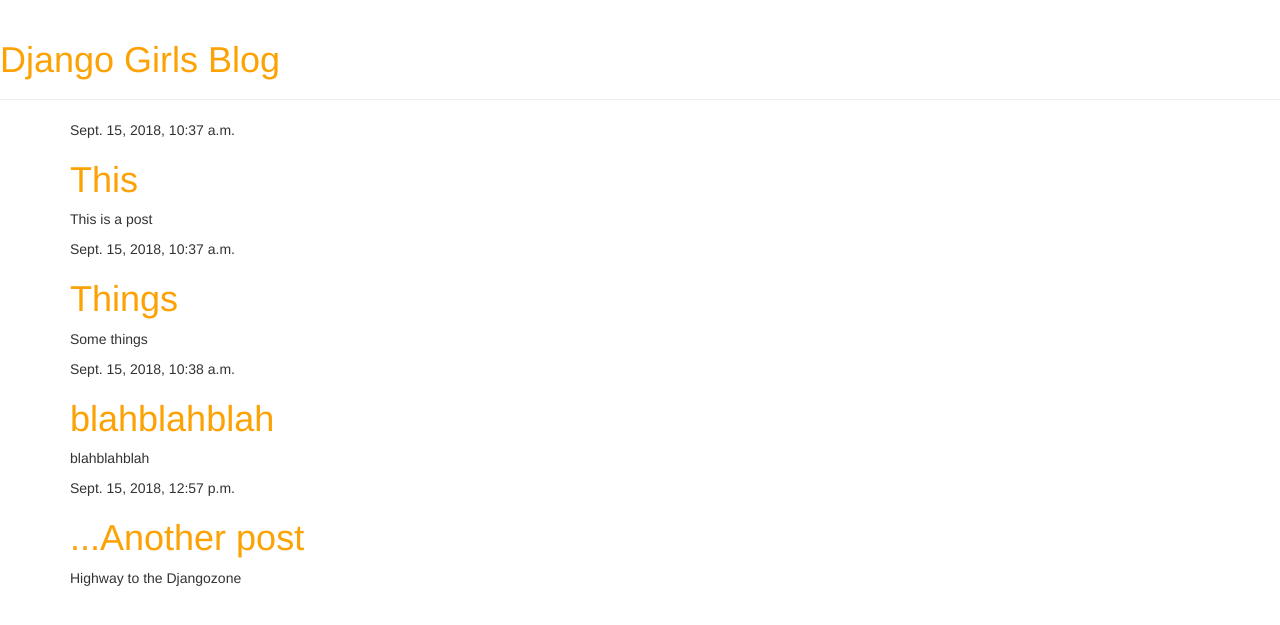
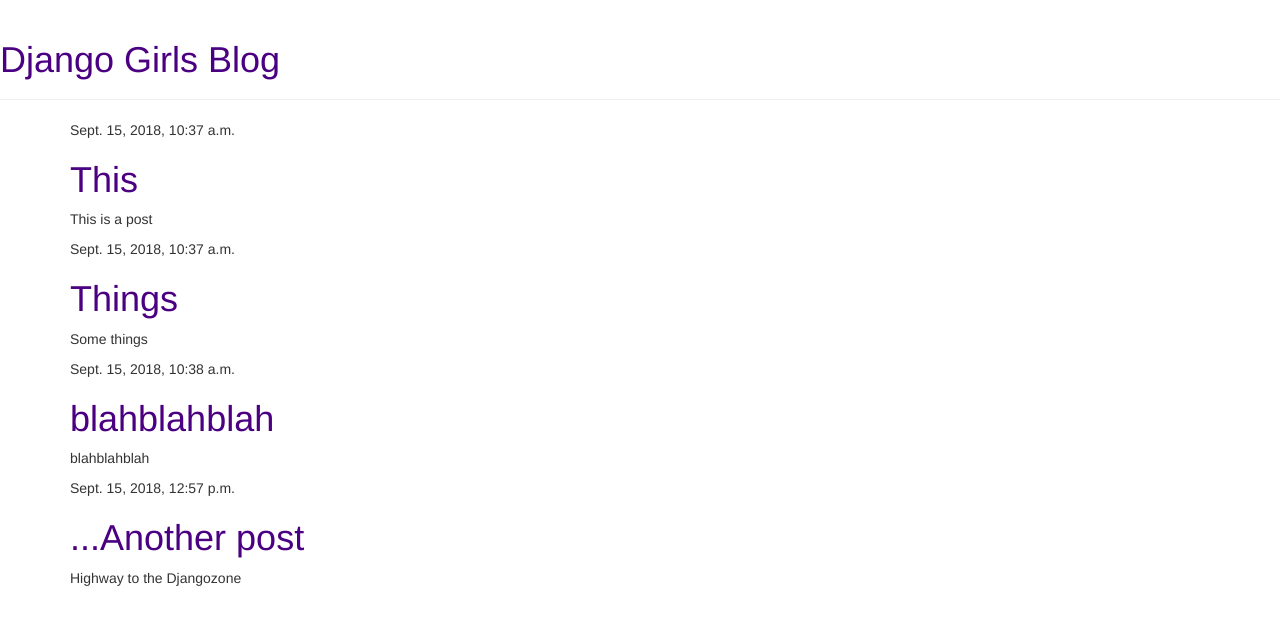
Before and after one commit to IgnatiusFlo/djangogirls, a Django app: page / in a window 1280 px wide. Shown: the top 625 px of the page. Run offline with Django 3.2, Linux system fonts and the light colour scheme; data comes from the database, SQL or seed files in the repository; some libraries are stand-ins or nearby versions.

Commit message:
color css

```diff
--- a/blog/static/css/blog.css
+++ b/blog/static/css/blog.css
@@ -1,3 +1,3 @@
 h1 a {
-    color: #FCA205;
+    color: #4B0082;
 }
```
